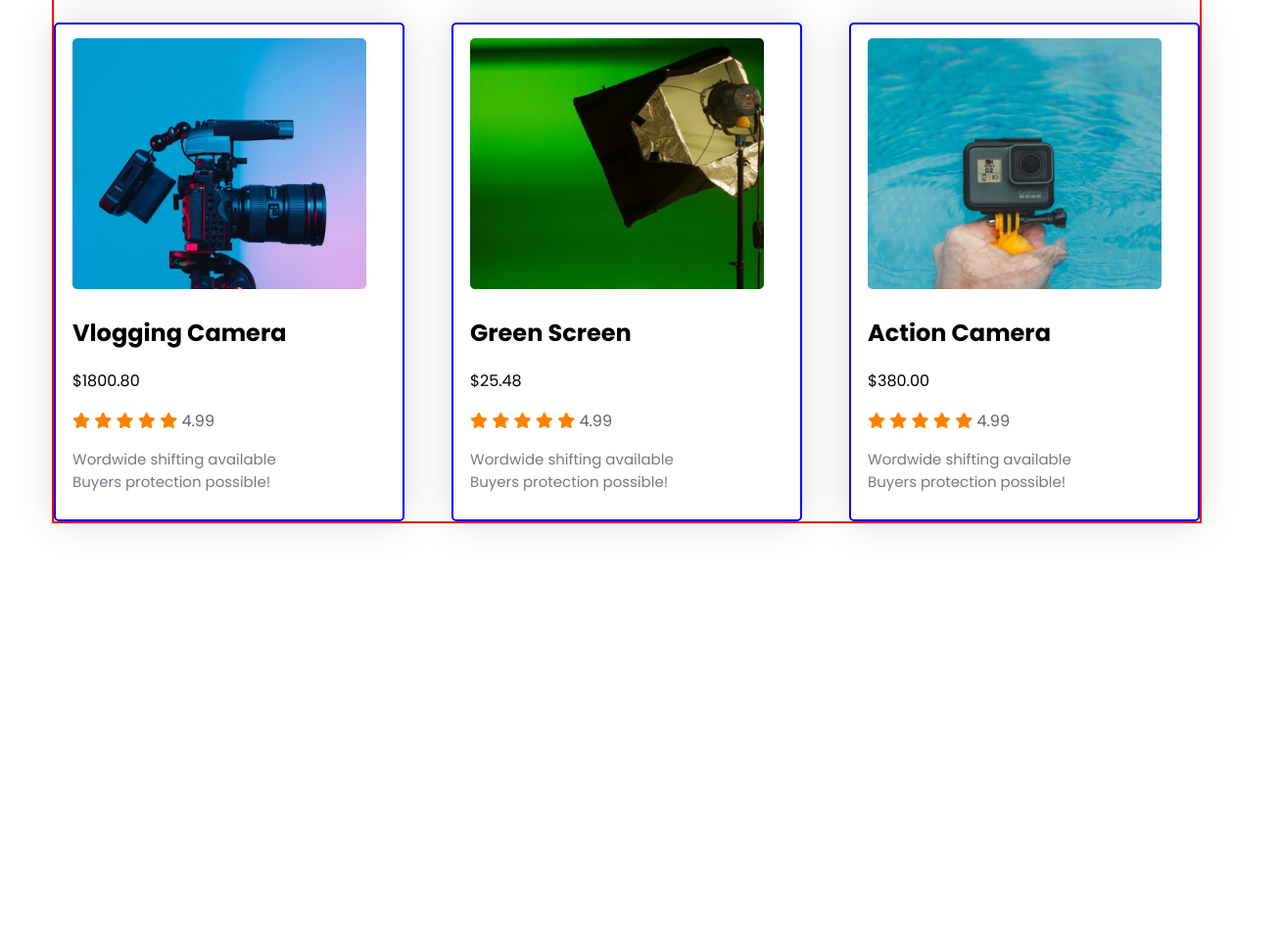
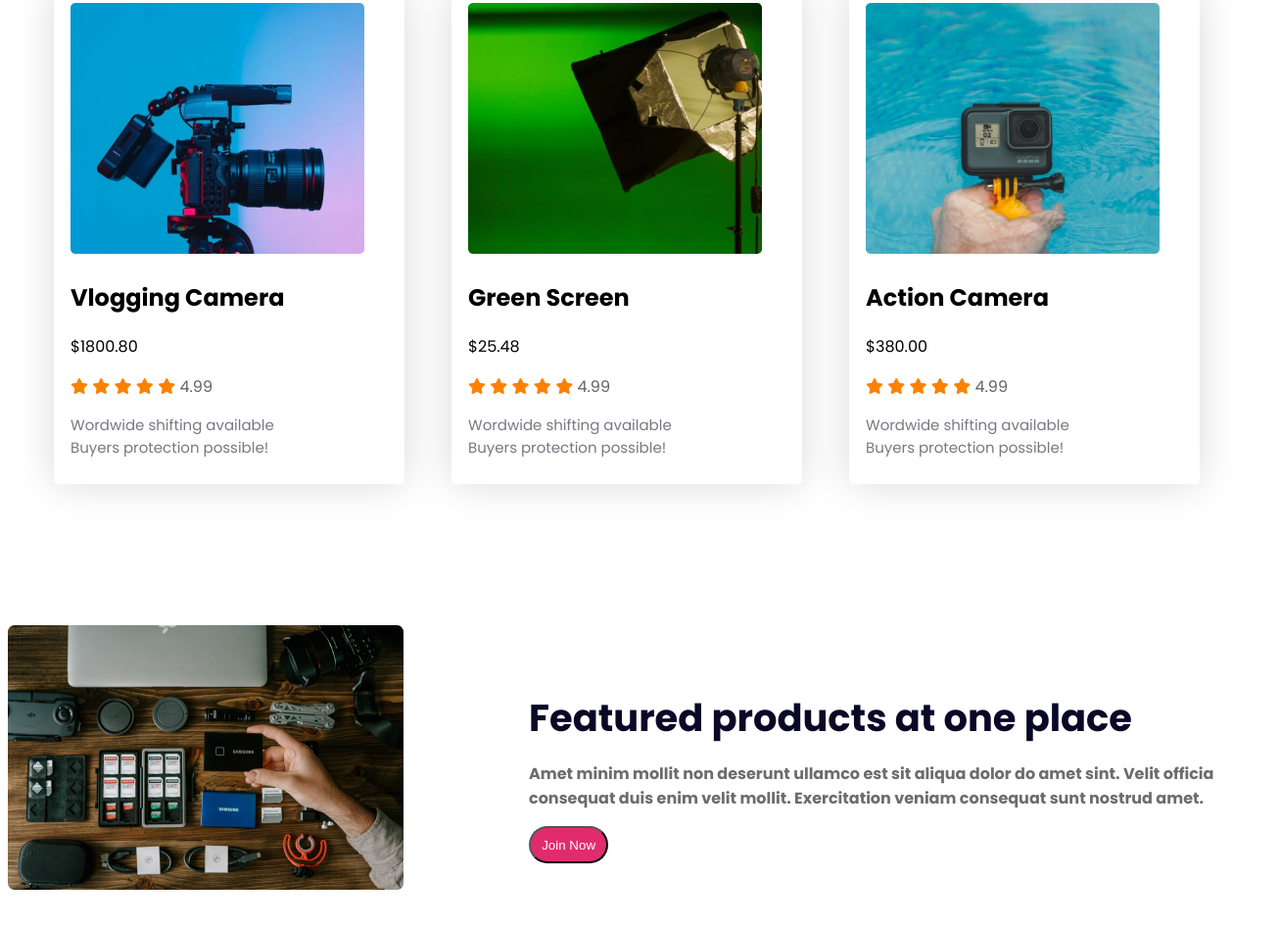
Before and after one commit to ArafatSani10/influencer-repo, a plain HTML site: page index.html in a window 1280 px wide. Shown: the part 2173-3120 px from the top of the page at 98% size, 1308 px wide, since content can reach past the window. Before the commit the page ends 2755 px from the top, so only its background shows below. Drawn offline with Linux system fonts and the light colour scheme.

Commit message:
featured section done.

```diff
--- a/index.html
+++ b/index.html
@@ -218,6 +218,19 @@
                 </div>
             </div>
     </section>
+
+ <section class="featured-container">
+    <div class="picture">
+        <img src="images/gear.png" alt="">
+    </div>
+
+    <div class="featured-title">
+        <h1>Featured products at one place</h1>
+        <p>Amet minim mollit non deserunt ullamco est sit aliqua dolor do amet sint. Velit officia consequat duis enim velit mollit. Exercitation veniam consequat sunt nostrud amet.</p>
+        <button class="btn-primary">Join Now</button>
+    </div>
+
+ </section>
 </body>
 
 </html>
--- a/style.css
+++ b/style.css
@@ -107,13 +107,14 @@ body {
 
     width: 1170px;
     margin: 3rem auto;
-    border: 2px solid red;
+    /* border: 2px solid red; */
 
 
 
 
 }
-.cards{
+
+.cards {
 
     display: grid;
     grid-template-columns: repeat(3, 1fr);
@@ -130,7 +131,7 @@ body {
     padding: 14px 17px 15px;
     /* width: 329px; */
     height: 476px;
-    border: 2px solid blue;
+    /* border: 2px solid blue; */
 
 
 }
@@ -147,3 +148,42 @@ body {
 .rate {
     color: #5E6366;
 }
+
+
+/* featured collection related style here */
+
+.featured-container {
+    width: 1300px;
+    margin: 3rem auto;
+    /* border: 2px solid red; */
+    display: flex;
+    gap: 8rem;
+    align-items: center;
+    justify-content: space-between;
+    margin-top: 9rem;
+
+}
+
+.featured-title h1{
+    font-size: 2.4rem;
+    font-weight: 700;
+    margin-bottom: 1rem;
+    color: #0A0826;
+
+
+}
+
+.featured-title p{
+    font-size: 1rem;
+    font-weight: 700;
+    color: #6C6C6C;
+    margin-bottom: 1rem;
+
+}
+
+.btn-primary{
+    border-radius: 40px;
+    background: rgb(224, 44, 109);
+    color: #fff;
+    padding: 0.6rem 0.7rem;
+}
```
